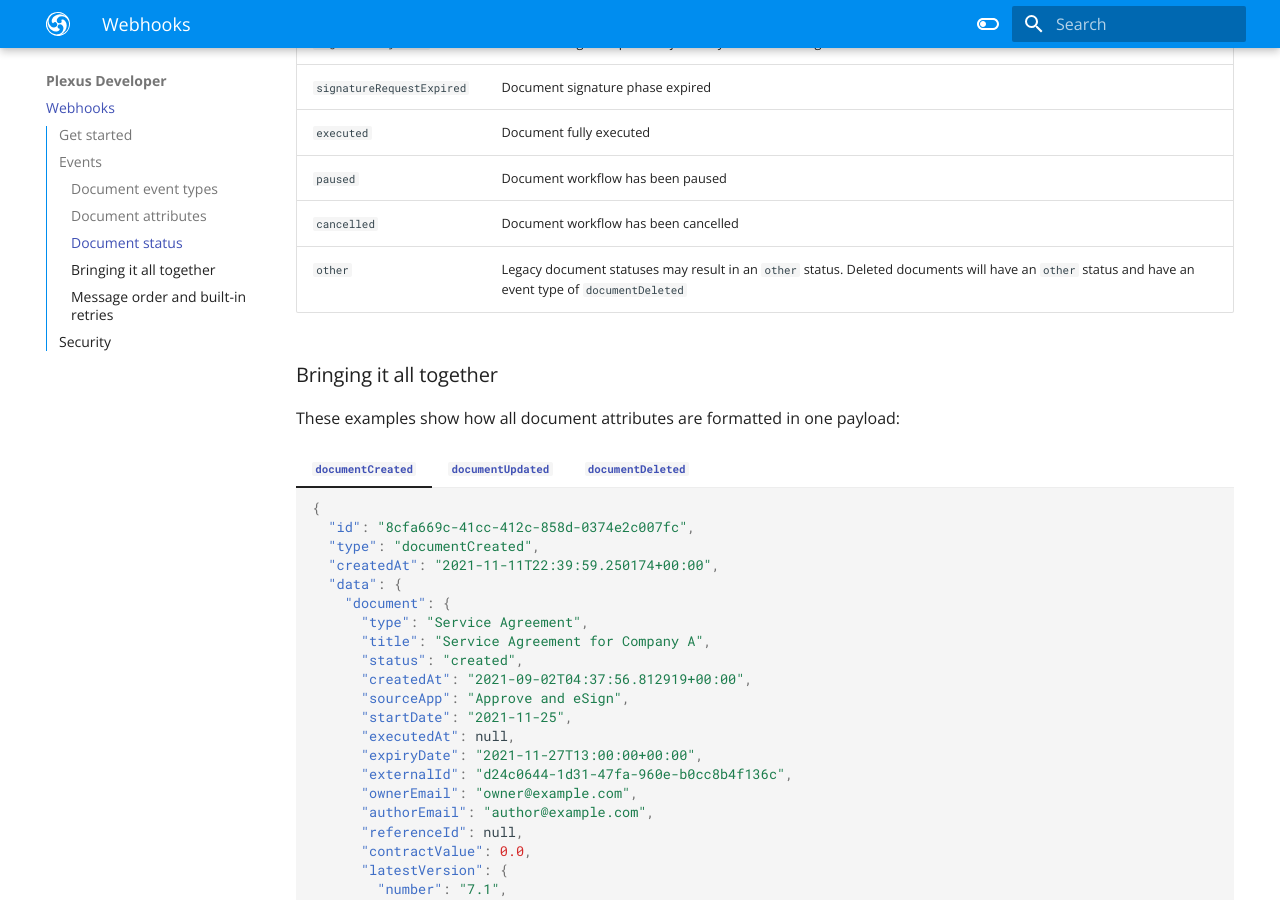
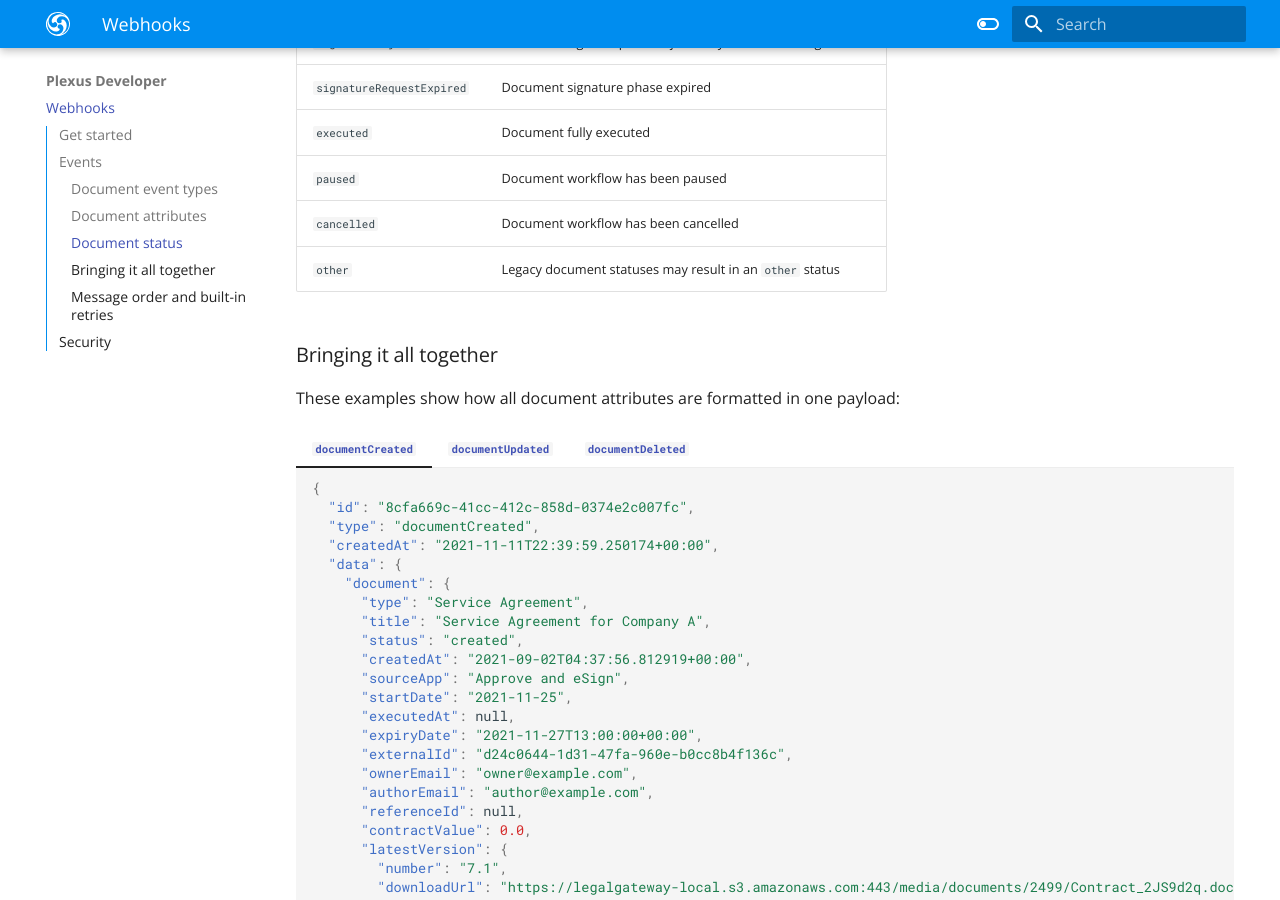
Before and after one commit to Plexlogic/developer, an MkDocs documentation site: the page built from docs/index.md, in a window 1280 px wide and 900 px high, scrolled down 3243 px. Built offline with MkDocs 1.6.1 and Material for MkDocs 9.7.7, drawn with Linux system fonts in a browser that asks for light colours; comment, search, counter and statistics services are not loaded.

Commit message:
Deleted document may not have status `other`
Deleted document can have other statuses such as `completed`

```diff
--- a/docs/index.md
+++ b/docs/index.md
@@ -95,7 +95,7 @@ Webhook document event statuses provide you information about the current state
 | `executed` | Document fully executed |
 | `paused` | Document workflow has been paused |
 | `cancelled` | Document workflow has been cancelled |
-| `other` | Legacy document statuses may result in an `other` status.  Deleted documents will have an `other` status and have an event type of `documentDeleted` |
+| `other` | Legacy document statuses may result in an `other` status |
 
 ### Bringing it all together
 
```
